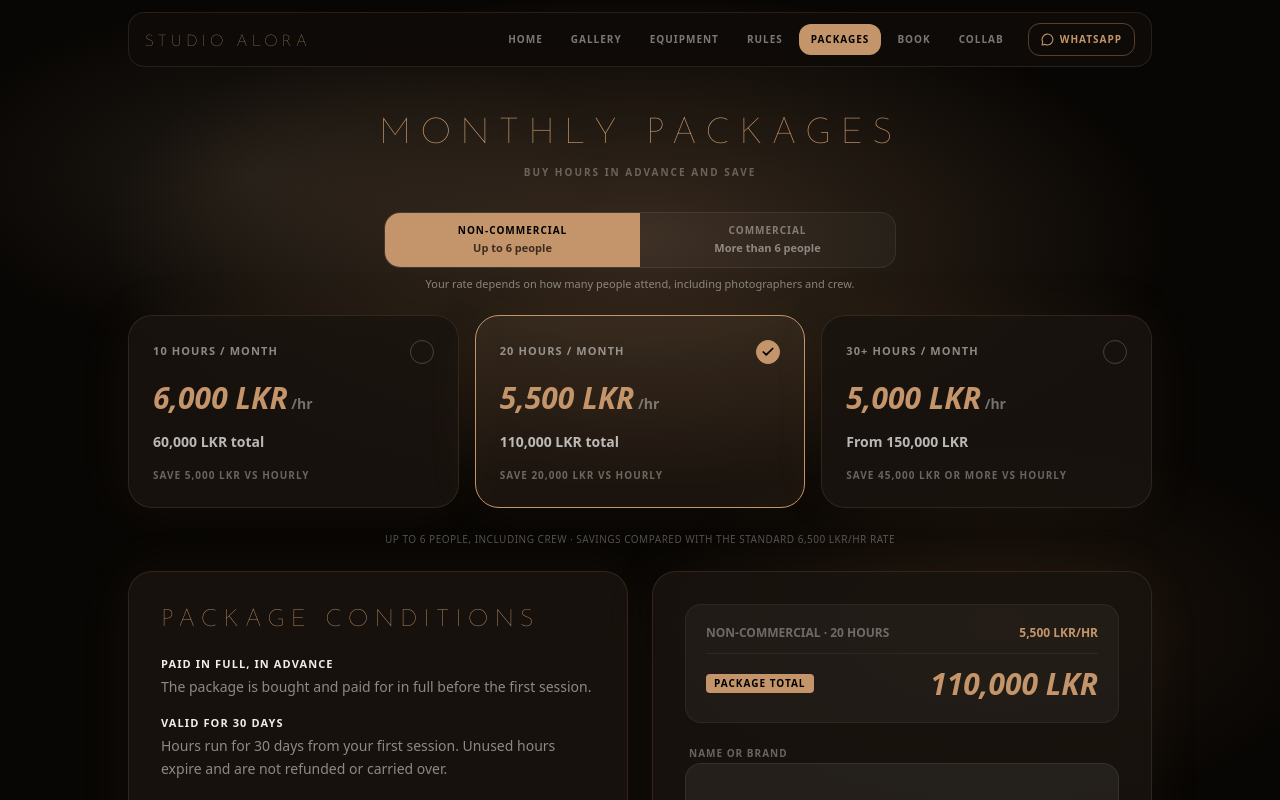
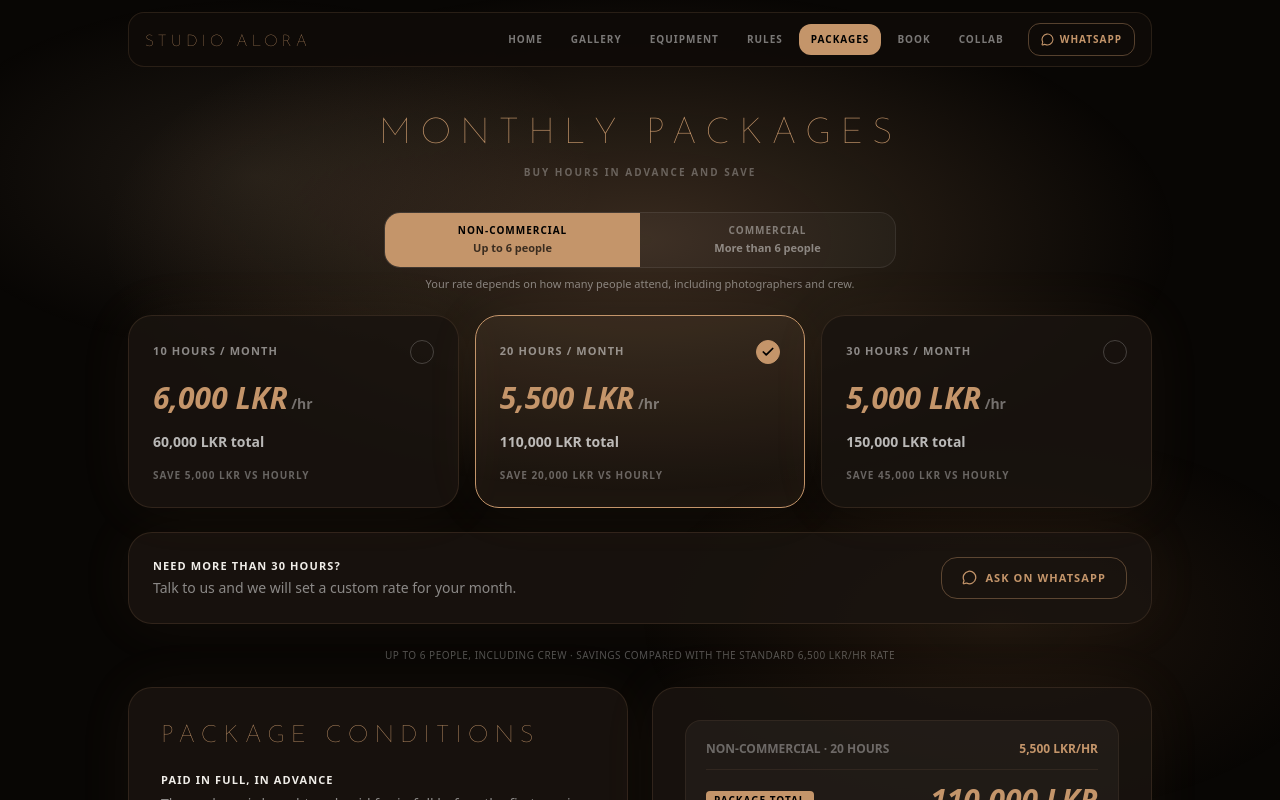
Before and after one commit to ganegodage90-crypto/Studio-Alora, a React (Vite) app: page /packages in a window 1280 px wide. Shown: the top 800 px of the page. Built offline with nearby package versions, Linux system fonts and the light colour scheme.

Commit message:
Make the top package a fixed 30 hours; custom rates above that by enquiry
Co-Authored-By: Claude Opus 5.5 <noreply@anthropic.com>
Claude-Session: https://claude.ai/code/session_01WAzYkkuRbiLbUHktyqao5e

```diff
--- a/src/lib/site.ts
+++ b/src/lib/site.ts
@@ -17,9 +17,9 @@ export function priceFor(hours: number, kind: SessionKind) {
 
 // Monthly packages: hours bought in advance at a lower hourly rate.
 export const PACKAGES = [
-  { id: '10', hours: 10, label: '10 Hours', open: false, rate: { nonCommercial: 6000, commercial: 9000 } },
-  { id: '20', hours: 20, label: '20 Hours', open: false, rate: { nonCommercial: 5500, commercial: 8400 } },
-  { id: '30', hours: 30, label: '30+ Hours', open: true, rate: { nonCommercial: 5000, commercial: 7900 } },
+  { id: '10', hours: 10, label: '10 Hours', rate: { nonCommercial: 6000, commercial: 9000 } },
+  { id: '20', hours: 20, label: '20 Hours', rate: { nonCommercial: 5500, commercial: 8400 } },
+  { id: '30', hours: 30, label: '30 Hours', rate: { nonCommercial: 5000, commercial: 7900 } },
 ] as const;
 
 export const PAX_RULE = 'Your rate depends on how many people attend, including photographers and crew.';
--- a/src/pages/Packages.tsx
+++ b/src/pages/Packages.tsx
@@ -23,14 +23,13 @@ const today = () => new Date(Date.now() - new Date().getTimezoneOffset() * 60000
 export default function Packages() {
   const [kind, setKind] = useState<SessionKind>('nonCommercial');
   const [pkgId, setPkgId] = useState<string>('20');
-  const [openHours, setOpenHours] = useState(30);
   const [f, setF] = useState({ name: '', phone: '', start: '', schedule: '' });
   const [agree, setAgree] = useState(false);
   const [sent, setSent] = useState<string | null>(null);
   const set = (k: keyof typeof f) => (e: React.ChangeEvent<HTMLInputElement | HTMLTextAreaElement>) => setF(p => ({ ...p, [k]: e.target.value }));
 
   const pkg = PACKAGES.find(p => p.id === pkgId)!;
-  const hours = pkg.open ? Math.max(30, Math.round(openHours) || 30) : pkg.hours;
+  const hours = pkg.hours;
   const rate = pkg.rate[kind];
   const total = hours * rate;
   const standard = RATES[kind].perHour;
@@ -73,11 +72,21 @@ export default function Packages() {
                 <span className={cn('w-6 h-6 rounded-full border flex items-center justify-center', active ? 'bg-[#C4956A] border-[#C4956A] text-black' : 'border-white/20 text-transparent')}><Check size={14} strokeWidth={3} /></span>
               </div>
               <p className="text-3xl font-black italic tabular-nums text-[#C4956A]">{lkr(r)}<span className="text-sm font-bold not-italic text-white/40"> /hr</span></p>
-              <p className="text-sm font-bold text-white/70">{p.open ? 'From ' : ''}{lkr(p.hours * r)}{p.open ? '' : ' total'}</p>
-              <p className="text-[10px] font-black uppercase tracking-widest text-white/35">Save {lkr((standard - r) * p.hours)}{p.open ? ' or more' : ''} vs hourly</p>
+              <p className="text-sm font-bold text-white/70">{lkr(p.hours * r)} total</p>
+              <p className="text-[10px] font-black uppercase tracking-widest text-white/35">Save {lkr((standard - r) * p.hours)} vs hourly</p>
             </button>
           );
         })}
+      </div>
+      <div className={`${glass} p-5 sm:p-6 flex flex-col sm:flex-row items-center justify-between gap-4 text-center sm:text-left`}>
+        <div>
+          <p className="text-[11px] font-black uppercase tracking-widest text-[#F0EDE8]">Need more than 30 hours?</p>
+          <p className="text-sm text-white/50 mt-1">Talk to us and we will set a custom rate for your month.</p>
+        </div>
+        <a href={waLink(`Hi Studio Alora, I need more than 30 hours a month (${RATES[kind].label}). Can we discuss a custom rate?`)} target="_blank" rel="noreferrer"
+          className="shrink-0 flex items-center gap-2 px-5 py-3 rounded-2xl border border-[#C4956A]/40 text-[#C4956A] hover:bg-[#C4956A] hover:text-black text-[11px] font-black uppercase tracking-widest transition-all">
+          <MessageCircle size={15} /> Ask on WhatsApp
+        </a>
       </div>
       <p className="text-center text-[10px] text-white/30 uppercase tracking-wider">{RATES[kind].note} · Savings compared with the standard {lkr(standard)}/hr rate</p>
 
@@ -112,11 +121,6 @@ export default function Packages() {
                 <span className="text-3xl font-black italic tabular-nums text-[#C4956A] whitespace-nowrap ml-auto">{lkr(total)}</span>
               </div>
             </div>
-            {pkg.open && (
-              <div className="space-y-1.5"><label htmlFor="p-hours" className={label}>Hours This Month (30 or more)</label>
-                <input id="p-hours" type="number" min={30} max={300} inputMode="numeric" className={field} value={openHours}
-                  onChange={e => setOpenHours(Number(e.target.value))} /></div>
-            )}
             <div className="space-y-1.5"><label htmlFor="p-name" className={label}>Name or Brand</label>
               <input id="p-name" required autoComplete="name" className={field} value={f.name} onChange={set('name')} /></div>
             <div className="space-y-1.5"><label htmlFor="p-phone" className={label}>Phone / WhatsApp</label>
```
